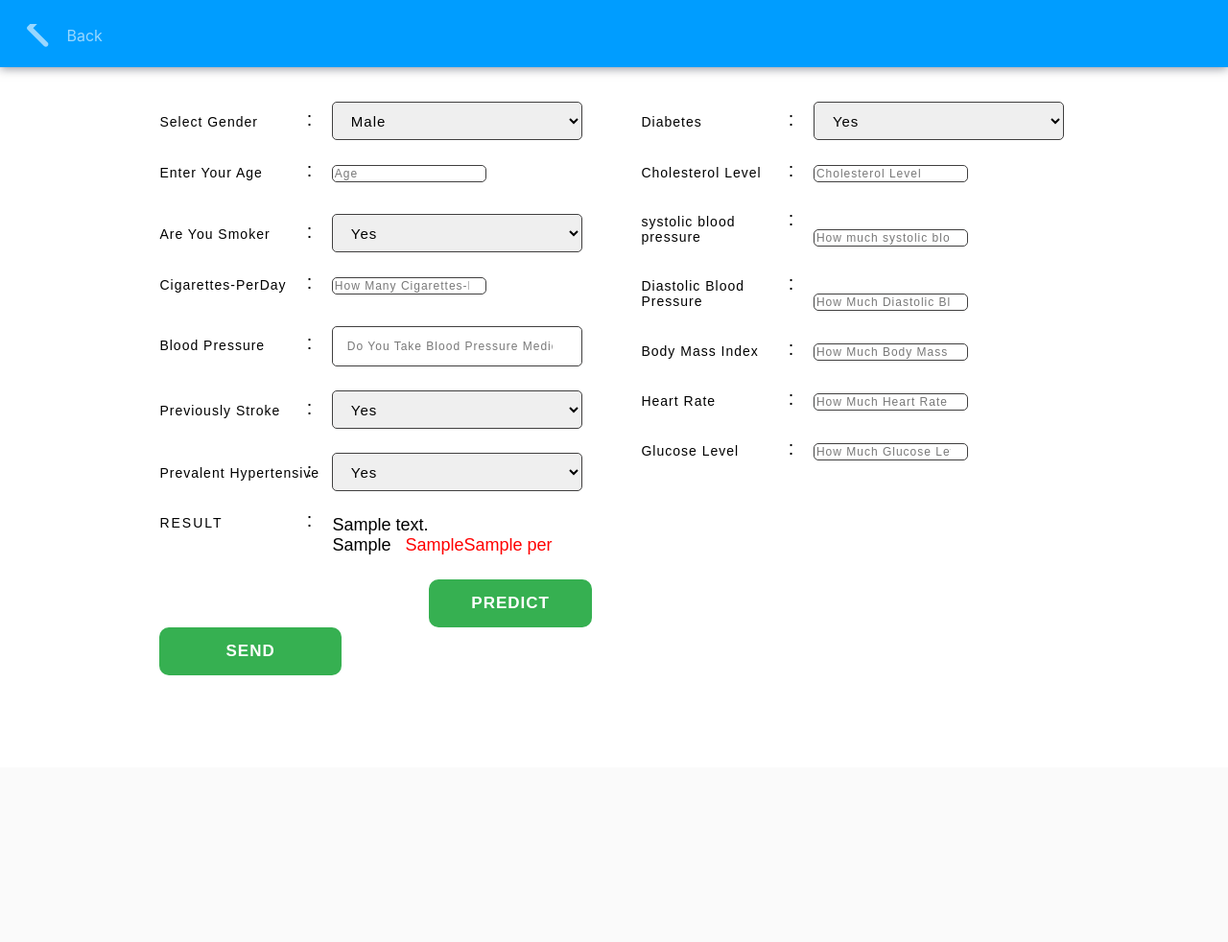
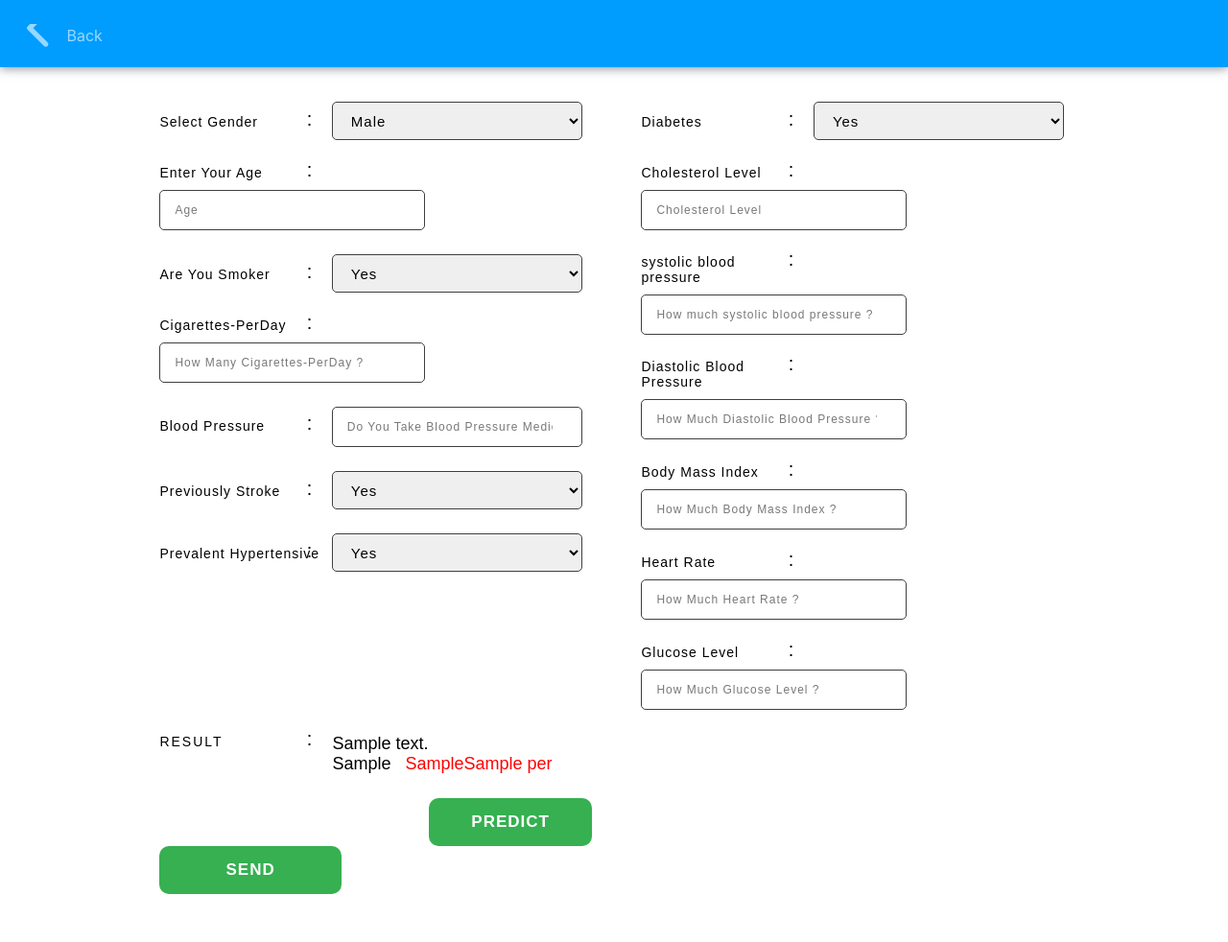
Before and after one commit to AhmedA998/Heroku_diabetes_php, a Flask app: template templates/index.html in a window 1280 px wide. Shown: the whole page at 96% size. Before the commit the page ends 704 px from the top, so only its background shows below. Run offline with Flask 2, Linux system fonts and the light colour scheme; the template is opened without the code that fills it: most values are stand-ins (such as "Sample title", 1, 10 or a date in 2020); parts of the project's set-up code (start-up, migrations or seed data) failed here and were passed over; some libraries are stand-ins or nearby versions.

Commit message:
Update style.css

```diff
--- a/static/css/style.css
+++ b/static/css/style.css
@@ -158,7 +158,7 @@ input#firstname,input#middlename,input#lastname,input#address,input#address2,inp
     font-weight: normal;
     border-radius: 5px;
 }
-input#firstname,input#middlename,input#lastname,input#address,input#address2,input#city,input#state,input#zip,input#email,input#usrtel {
+input#firstname,input#middlename,input#lastname,input#address,input#address2,input#city,input#state,input#zip,input#email,input#chol,input#pre,input#dbl,input#bmi,input#age,input#cig,input#hrt,input#glu,input#usrtel,textarea#message {
 	height:40px;
 	padding:0 15px;
 	width:55%;
```
